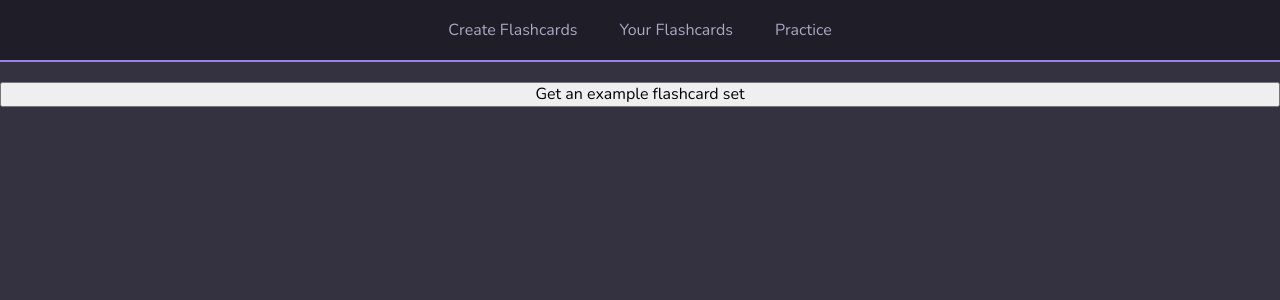
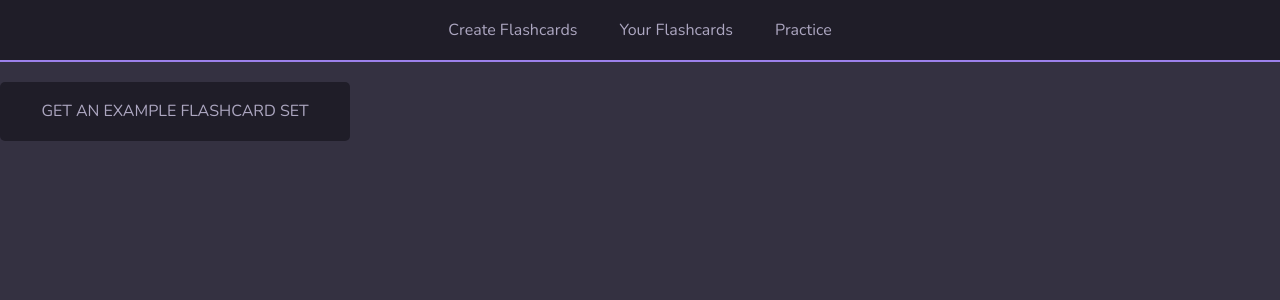
Before and after one commit to Code-Timothy/flashcards-app, a React (Create React App) app: page /#/your-flashcards in a window 1280 px wide. Shown: the top 300 px of the page. Built offline with nearby package versions, Linux system fonts and the light colour scheme.

Commit message:
add GetExampleFlashcardsButton styled-component

```diff
--- a/src/features/Flashcards/pages/YourFlashcards/index.js
+++ b/src/features/Flashcards/pages/YourFlashcards/index.js
@@ -10,6 +10,7 @@ import {
     Button,
     EditSetButton,
     Input,
+    GetExampleFlashcardsButton,
 } from "./styled";
 import {
     editMeaning,
@@ -73,7 +74,11 @@ const YourFlashcards = () => {
 
     return (
         <Wrapper>
-            <button onClick={() => dispatch(fetchExampleFlashcardsRequest())}>Get an example flashcard set</button>
+            <GetExampleFlashcardsButton
+                onClick={() => dispatch(fetchExampleFlashcardsRequest())}
+            >
+                Get an example flashcard set
+            </GetExampleFlashcardsButton>
             {Object.keys(flashcards).map(category => (
                 <CategoryWrapper key={category}>
                     <Category>
--- a/src/features/Flashcards/pages/YourFlashcards/styled.js
+++ b/src/features/Flashcards/pages/YourFlashcards/styled.js
@@ -10,6 +10,23 @@ export const Wrapper = styled.div`
 
 export const CategoryWrapper = styled.div`
     border: 3px solid ${({ theme }) => theme.colors.chatelle};
+`;
+
+export const GetExampleFlashcardsButton = styled.button`
+    max-width: 350px;
+    padding: 20px 30px;
+    color: ${({ theme }) => theme.colors.chatelle};
+    background: ${({ theme }) => theme.colors.steelGray};
+    border: none;
+    border-radius: 5px;
+    text-transform: uppercase;
+    transition: transform 0.5s;
+
+    &:hover{
+        cursor: pointer;
+        transform: scale(1.05);
+        opacity: 90%;
+    };
 `;
 
 export const Category = styled.h2`
```
